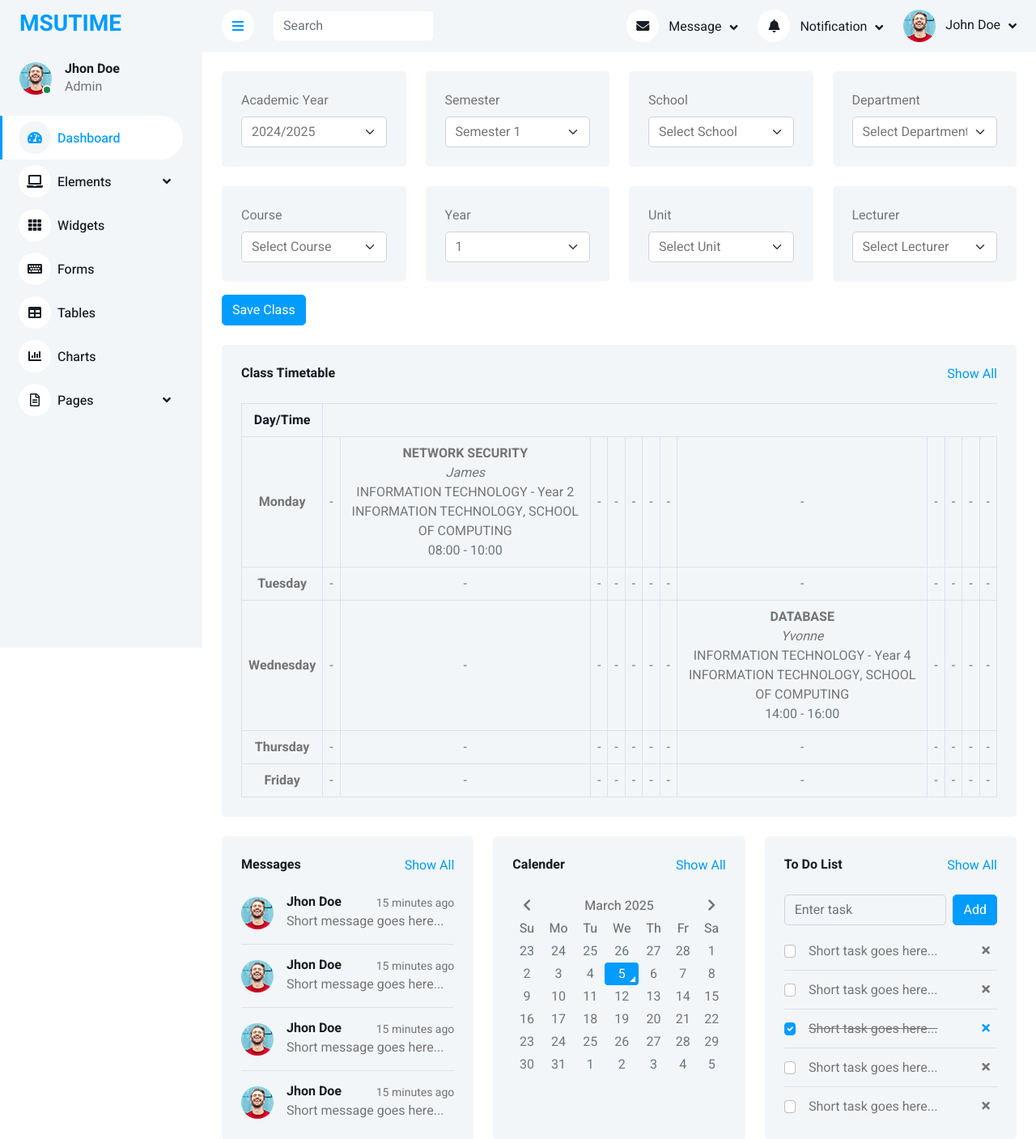
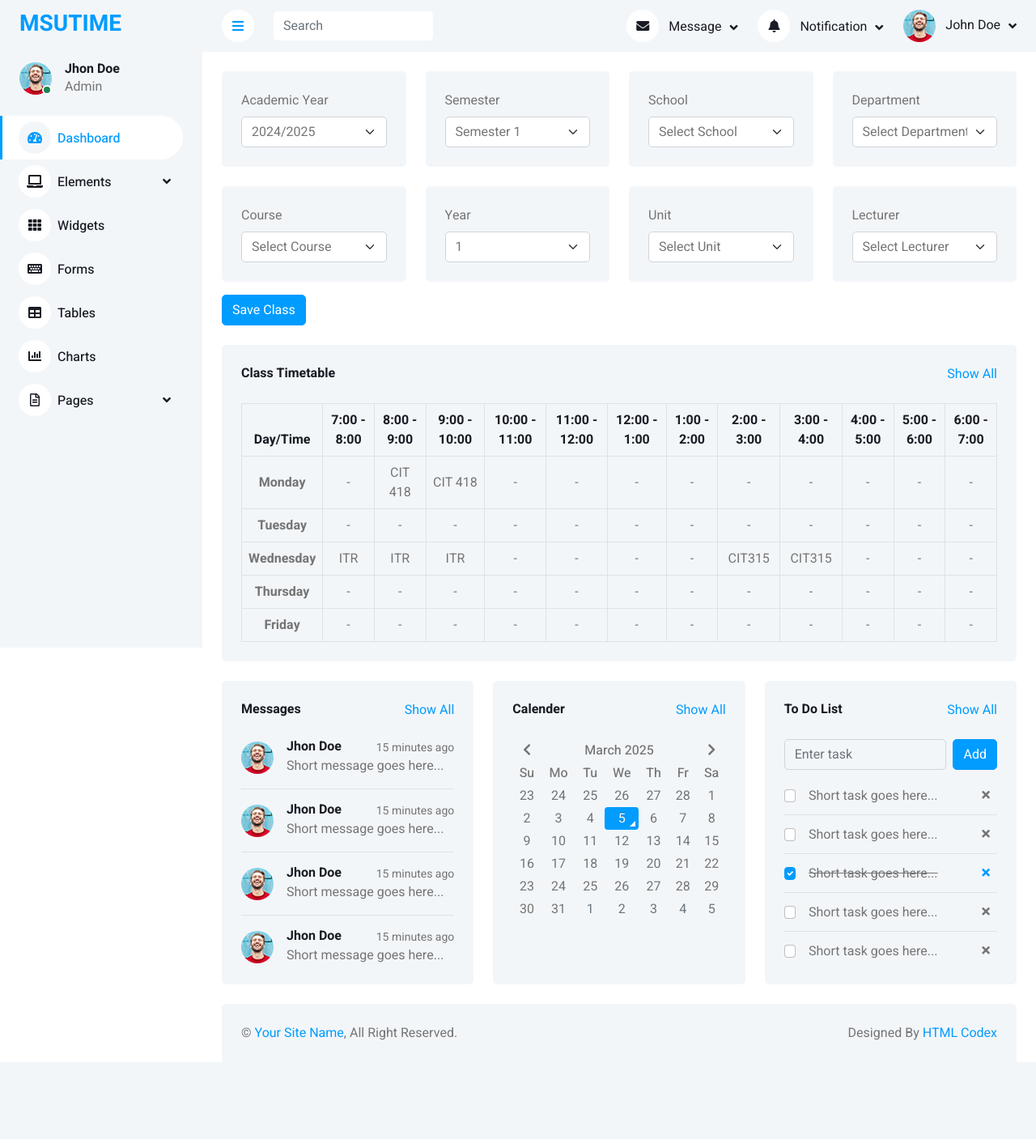
Before and after one commit to brandonladen/Django_University_Timetable, a Django app: page / in a window 1280 px wide. Shown: the top 1407 px of the page at 81% size. After the commit the page ends 1285 px from the top, so only its background shows below. Run offline with Django 5.2, Linux system fonts and the light colour scheme; data comes from the database, SQL or seed files in the repository; both versions use the stored data as it was after the commit; some libraries are stand-ins or nearby versions.

Commit message:
final table update

```diff
--- a/templates/timetabling/index.html
+++ b/templates/timetabling/index.html
@@ -301,9 +301,18 @@
                             <thead>
                                 <tr class="text-dark">
                                     <th scope="col">Day/Time</th>
-                                    {% for hour in hours %}
-                                        <th scope="col">{{ hour }}:00 - {{ hour|add:"1" }}:00</th>
-                                    {% endfor %}
+                                    <th scope="col">7:00 - 8:00</th>
+                                    <th scope="col">8:00 - 9:00</th>
+                                    <th scope="col">9:00 - 10:00</th>
+                                    <th scope="col">10:00 - 11:00</th>
+                                    <th scope="col">11:00 - 12:00</th>
+                                    <th scope="col">12:00 - 1:00</th>
+                                    <th scope="col">1:00 - 2:00</th>
+                                    <th scope="col">2:00 - 3:00</th>
+                                    <th scope="col">3:00 - 4:00</th>
+                                    <th scope="col">4:00 - 5:00</th>
+                                    <th scope="col">5:00 - 6:00</th>
+                                    <th scope="col">6:00 - 7:00</th>
                                 </tr>
                             </thead>
                             <tbody id="timetable-body">
@@ -607,7 +616,7 @@ document.addEventListener("DOMContentLoaded", function () {
                 success: function(response) {
                     let timetableData = response.timetable_data;
                     let days = ["Monday", "Tuesday", "Wednesday", "Thursday", "Friday"];
-                    let hours = [7, 8, 9, 10, 11, 12, 13, 14, 15, 16, 17, 18]; // Ensure this matches actual times
+                    let hours = [7, 8, 9, 10, 11, 12, 13, 14, 15, 16, 17, 18];
 
                     let tableContent = "";
                     days.forEach(day => {
@@ -615,13 +624,7 @@ document.addEventListener("DOMContentLoaded", function () {
                         hours.forEach(hour => {
                             if (timetableData[day] && timetableData[day][hour]) {
                                 let classInfo = timetableData[day][hour];
-                                tableContent += `<td>
-                                    <strong>${classInfo.unit}</strong><br>
-                                    <em>${classInfo.instructor}</em><br>
-                                    ${classInfo.course} - Year ${classInfo.year} <br>
-                                    ${classInfo.department}, ${classInfo.school} <br>
-                                    <span class="text-muted">${classInfo.time}</span>
-                                </td>`;
+                                tableContent += `<td>${classInfo.unit}</td>`;
                             } else {
                                 tableContent += `<td>-</td>`;
                             }
@@ -643,6 +646,7 @@ document.addEventListener("DOMContentLoaded", function () {
 </script>
 
 
+
 <script src="{% static 'js/main.js' %}"></script>
 
 
--- a/timetabling/models.py
+++ b/timetabling/models.py
@@ -27,7 +27,7 @@ class Unit(models.Model):
     course = models.ForeignKey(Course, on_delete=models.CASCADE)
 
     def __str__(self):
-        return self.name
+        return f'{self.code} - {self.name}'
 
 class Instructor(models.Model):
     first_name = models.CharField(max_length=50)
--- a/timetabling/views.py
+++ b/timetabling/views.py
@@ -158,28 +158,23 @@ def save_class(request):
 
 def class_timetable(request):
     if request.headers.get('X-Requested-With') == 'XMLHttpRequest':  # Check if request is AJAX
-        class_schedules = ClassSchedule.objects.all()
+        time_slots = TimeSlot.objects.all()  # Fetch all scheduled classes
 
         timetable_data = {}
-        for schedule in class_schedules:
-            # Find the corresponding TimeSlot for this schedule
-            time_slots = TimeSlot.objects.filter(unit=schedule.unit, instructor=schedule.lecturer)
 
-            for slot in time_slots:
-                day = slot.day
-                hour = slot.start_time.hour  # Extract the hour from start_time
+        for slot in time_slots:
+            day = slot.day
+            start_hour = slot.start_time.hour  # Extract the starting hour
+            end_hour = slot.end_time.hour  # Extract the ending hour
 
-                if day not in timetable_data:
-                    timetable_data[day] = {}
+            if day not in timetable_data:
+                timetable_data[day] = {}
 
+            # Fill all time slots from start_hour to end_hour
+            for hour in range(start_hour, end_hour):
                 timetable_data[day][hour] = {
-                    "unit": schedule.unit.name,
-                    "instructor": schedule.lecturer.first_name,
-                    "course": schedule.course.name,
-                    "year": schedule.year.level,  # Extract level instead of full object
-                    "department": schedule.department.name,
-                    "school": schedule.school.name,
-                    "time": f"{slot.start_time.strftime('%H:%M')} - {slot.end_time.strftime('%H:%M')}"
+                    "unit": slot.unit.code,
+                    "instructor": f"{slot.instructor.first_name} {slot.instructor.last_name}"
                 }
 
         return JsonResponse({"timetable_data": timetable_data})
```
Also changed, not shown: db.sqlite3.
